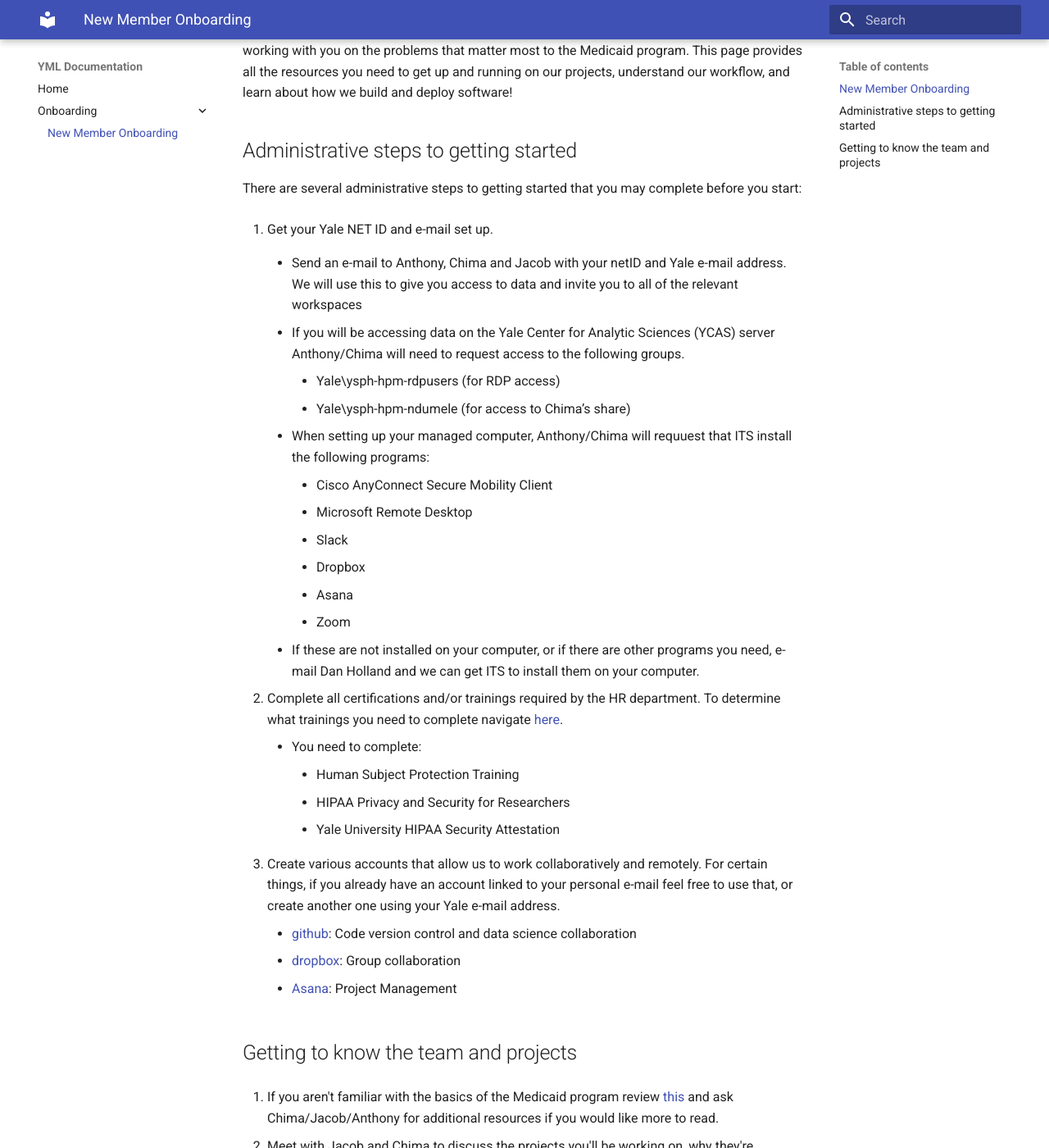
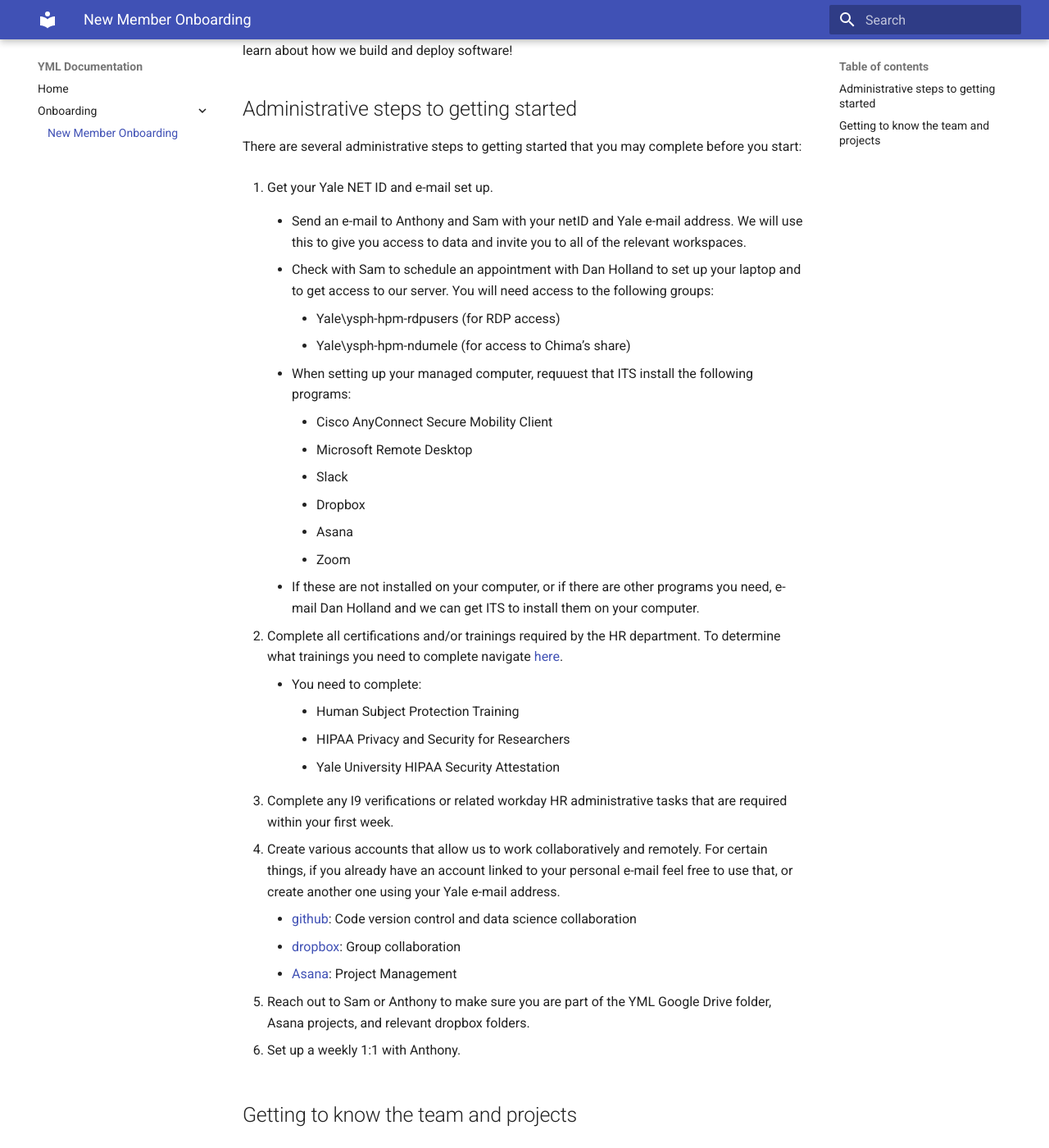
Before and after one commit to Yale-Medicaid/Documentation, an MkDocs documentation site: the page built from docs/new_member_onboarding.md, in a window 1280 px wide and 1400 px high, scrolled down 207 px. Shown: the whole window at 82% size. Built offline with MkDocs 1.6.1 and Material for MkDocs 9.7.7, drawn with Linux system fonts in a browser that asks for light colours; some of the changed text lies outside the part shown.

Commit message:
Update Onboarding
- Refresh onboarding information

```diff
--- a/docs/new_member_onboarding.md
+++ b/docs/new_member_onboarding.md
@@ -1,16 +1,15 @@
-## New Member Onboarding
 Welcome to the Yale Medicaid Lab! We're excited to have you on the team and look forward to working with you on the problems that matter most to the Medicaid program. This page provides all the resources you need to get up and running on our projects, understand our workflow, and learn about how we build and deploy software!
 
 ## Administrative steps to getting started
 There are several administrative steps to getting started that you may complete before you start:
 
 1. Get your Yale NET ID and e-mail set up.
-    - Send an e-mail to Anthony, Chima and Jacob with your netID and Yale e-mail address. We will use this to give you access to data and invite you to all of the relevant workspaces
+    - Send an e-mail to Anthony and Sam with your netID and Yale e-mail address. We will use this to give you access to data and invite you to all of the relevant workspaces.
 
-    - If you will be accessing data on the Yale Center for Analytic Sciences (YCAS) server Anthony/Chima will need to request access to the following groups.
+    - Check with Sam to schedule an appointment with Dan Holland to set up your laptop and to get access to our server. You will need access to the following groups:
         - Yale\ysph-hpm-rdpusers  (for RDP access)
         - Yale\ysph-hpm-ndumele (for access to Chima’s share)
-    - When setting up your managed computer, Anthony/Chima will requuest that ITS install the following programs:
+    - When setting up your managed computer, requuest that ITS install the following programs:
         - Cisco AnyConnect Secure Mobility Client
         - Microsoft Remote Desktop
         - Slack
@@ -25,14 +24,20 @@
         - HIPAA Privacy and Security for Researchers
         - Yale University HIPAA Security Attestation
 
-3. Create various accounts that allow us to work collaboratively and remotely. For certain things, if you already have an account linked to your personal e-mail feel free to use that, or create another one using your Yale e-mail address.
+3. Complete any I9 verifications or related workday HR administrative tasks that are required within your first week.
+
+4. Create various accounts that allow us to work collaboratively and remotely. For certain things, if you already have an account linked to your personal e-mail feel free to use that, or create another one using your Yale e-mail address.
     - [github](https://github.com/): Code version control and data science collaboration
     - [dropbox](www.dropbox.com/): Group collaboration
     - [Asana](www.asana.com/): Project Management
 
+5. Reach out to Sam or Anthony to make sure you are part of the YML Google Drive folder, Asana projects, and relevant dropbox folders.
+
+6. Set up a weekly 1:1 with Anthony.
+
 
 ## Getting to know the team and projects
-1. If you aren't familiar with the basics of the Medicaid program review [this](https://www.kff.org/medicaid/fact-sheet/medicaid-pocket-primer/) and ask Chima/Jacob/Anthony for additional resources if you would like more to read.
+1. If you aren't familiar with the basics of the Medicaid program review [this](https://www.kff.org/medicaid/fact-sheet/medicaid-pocket-primer/) and ask Sam or Anthony for additional resources if you would like more to read.
 
 2. Meet with Jacob and Chima to discuss the projects you'll be working on, why they're important, and what your role will be.
 
```
